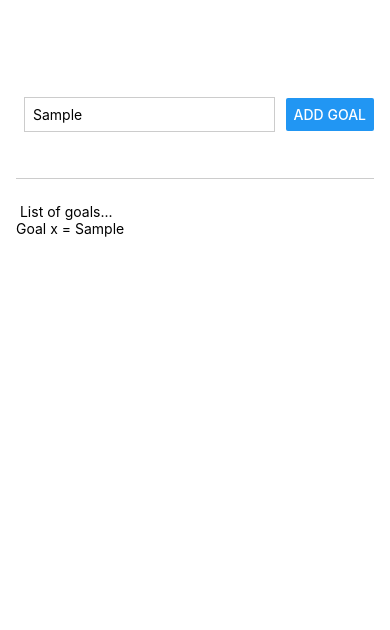
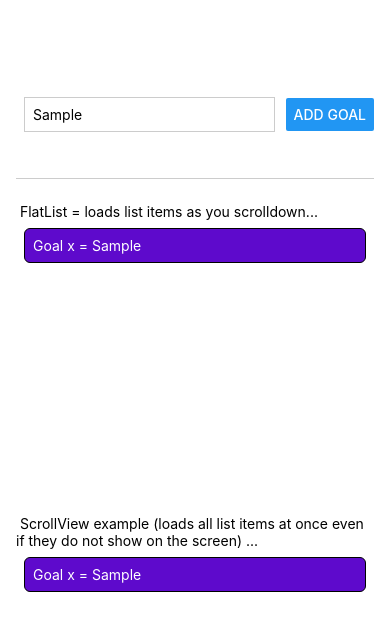
Before and after one commit to Gaberoids/react-native-app, a React Native app: screen / in a window 390 px wide. Both pictures are taken after typing "Sample" into the empty fields and a click on the button "ADD GOAL". Shown: the top 630 px of the page. Built offline with nearby package versions, Linux system fonts and the light colour scheme.

Commit message:
List rendered with ScrollView and FlatList

```diff
--- a/App.js
+++ b/App.js
@@ -1,6 +1,14 @@
 // useState save the value in a function and allow to be used on other function
 import { useState } from 'react';
-import { StyleSheet, Text, View, Button, TextInput } from 'react-native';
+import {
+  StyleSheet,
+  Text,
+  View,
+  Button,
+  TextInput,
+  ScrollView,
+  FlatList
+  } from 'react-native';
 
 // this is the root component all components must be inside it. Like index.html
 export default function App() {
@@ -34,14 +42,35 @@ export default function App() {
           <Button title='Add Goal' onPress={addGoalHandler}/>
       </View>
       <View style={styles.goalsContainer}>
-          <Text> List of goals...</Text>
-          {courseGoals.map((goal) => <Text key={'key' + goal}>Goal x = {goal}</Text>)}
+        <Text> FlatList = loads list items as you scrolldown...</Text>
+        <FlatList data={courseGoals}
+          /* renderItem and itemData are from flatList. itemData is each Item from the array/list and some metadata */
+          renderItem={(itemData) => {
+            // itemData.index is built in from FlatList too
+            itemData.index
+            return (
+              <View style={styles.goalItem} >
+                <Text style={styles.goalText} >Goal x = {itemData.item}</Text>
+              </View>
+            );
+          }}
+
+          alwaysBounceVertical={false} />
+
+        <Text> ScrollView example (loads all list items at once even if they do not show on the screen) ...</Text>
+        <ScrollView>
+            {courseGoals.map((goal) =>
+              <View style={styles.goalItem} key={'key' + goal}>
+                <Text style={styles.goalText} >Goal x = {goal}</Text>
+              </View>)}
+        </ScrollView>
       </View>
     </View>
   );
 }
 
 // this is the style of app above since react native does not use CSS. Style objects, not inline style
+// this style does not cascade to other elements or inhirite from other elements.
 const styles = StyleSheet.create({
   appContainer: {
     flex: 1,
@@ -66,5 +95,15 @@ const styles = StyleSheet.create({
   },
   goalsContainer : {
     flex: 5,
+  },
+  goalItem: {
+    margin: 8,
+    padding:8,
+    borderRadius: 6,
+    borderWidth: 1,
+    backgroundColor: '#5e0acc',
+  },
+  goalText: {
+    color: 'white',
   }
 });
```
